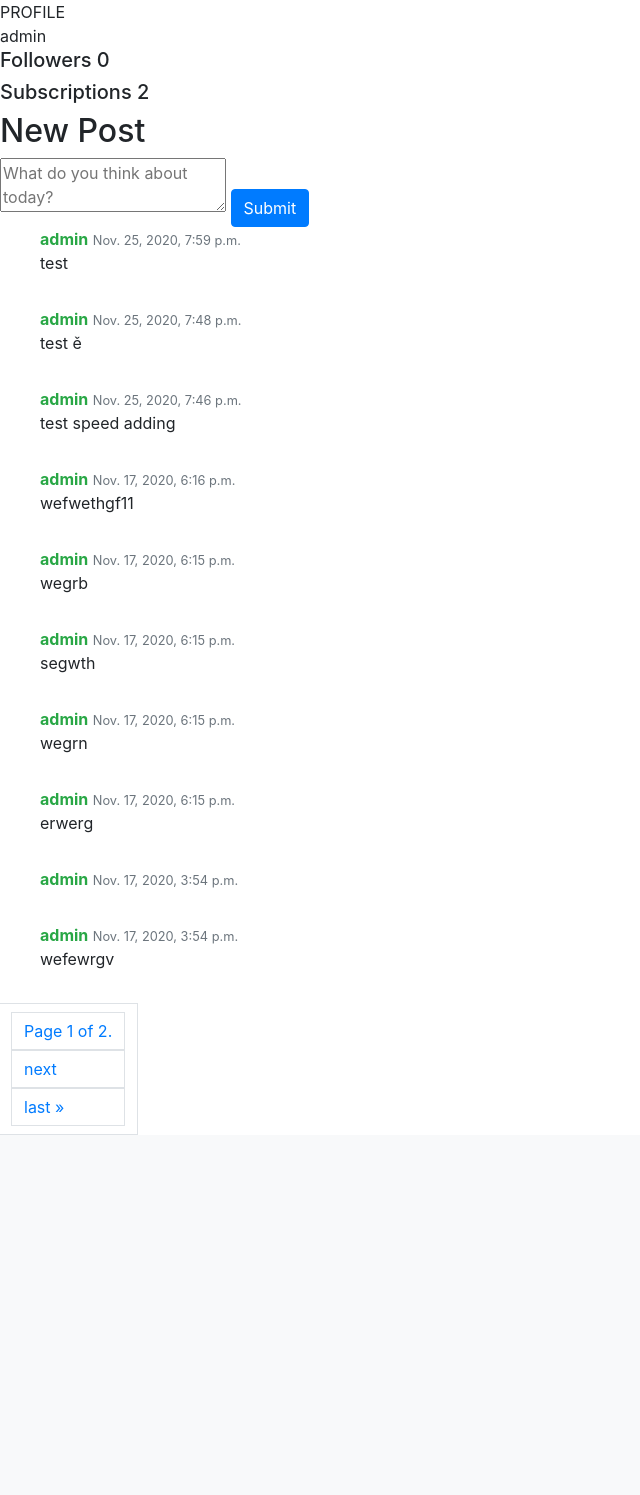
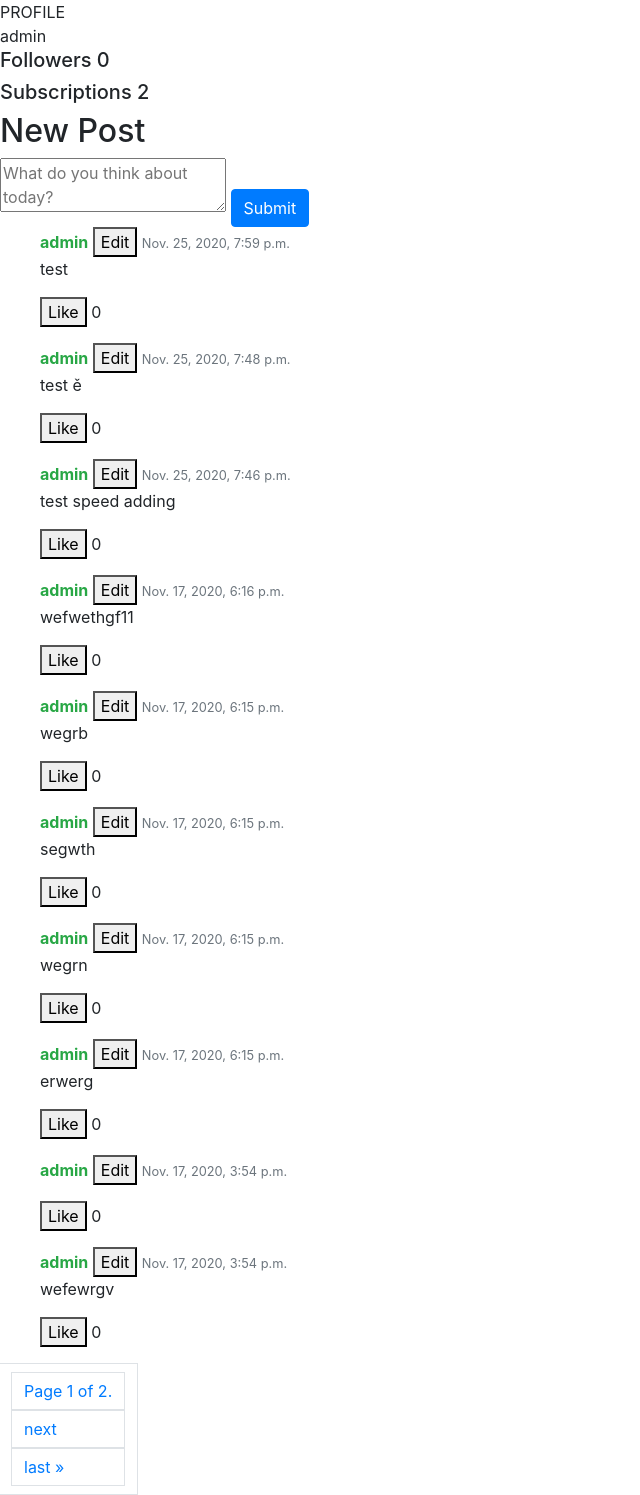
Before and after one commit to sultanby/cs50-web, a Django app: page /profile/admin in a window 1280 px wide. Shown: the part 56-1551 px from the top of the page, without its empty margins (0-640 px from the left). Before the commit the page ends 1191 px from the top, so only its background shows below. Run offline with Django 3.2, Linux system fonts and the light colour scheme; a user stored in the database is signed in; data comes from the database, SQL or seed files in the repository; both versions use the stored data as it was after the commit; data that the repository does not hold is empty; some libraries are stand-ins or nearby versions.

Commit message:
web-50 project4 network "Edit Post" + "Like Unlike" commit .gitignore

```diff
--- a/project4/network/models.py
+++ b/project4/network/models.py
@@ -10,10 +10,11 @@ class Post(models.Model):
     post = models.TextField(blank=True)
     post_time = models.DateTimeField(default=timezone.now)
     user_posted = models.ForeignKey(User, on_delete=models.CASCADE)
+    like = models.ManyToManyField(User, default=0, related_name='like')
 
     def __str__(self):
         return f"id of post: {self.id}, user posted: {self.user_posted}, "\
-               f" at {self.post_time}, text of post: {self.post}"
+               f" at {self.post_time}, text of post: {self.post}, people liked this post: {self.like}"
 
 class ProfileFollows(models.Model):
     user_to_follow = models.ForeignKey(User, on_delete=models.CASCADE, related_name="following_user")
--- a/project4/network/static/network/network.js
+++ b/project4/network/static/network/network.js
@@ -1,20 +1,28 @@
 document.addEventListener('DOMContentLoaded', function() {
 
+    document.querySelector('.alert').style.display = 'none';
 
     if (document.querySelector('#new_post'))
     {
       document.querySelector('#new_post').addEventListener('click', () => new_post());
     }
+    //calls function edit() for clicked edit post button
+    document.querySelectorAll('.edit-post')
+        .forEach(item => {
+            item.addEventListener('click',() => edit(item));
+        });
 
-    document.querySelector('.alert').style.display = 'none';
-
-  });
+    document.querySelectorAll('.like-btn')
+        .forEach(item => {
+            item.addEventListener('click',() => like(item));
+        });
+});
 
 function new_post(){
     fetch('/post', {
       method: 'POST',
       body: JSON.stringify({
-          new_post_text: document.querySelector('#post-text').value,
+          newPostText: document.querySelector('#post-text').value,
       })
 
     })
@@ -34,3 +42,66 @@ function new_post(){
 
     document.querySelector('#post-text').value = '';
 }
+
+function edit(item) {
+    let id = item.getAttribute("id");
+    console.log(id);
+    document.querySelector(`#post-text-for-${id}`).style.display = "none";
+    document.querySelector(`.edit-btn-${id}`).style.display = "none";
+    document.querySelector(`#textarea-edit-for-${id}`).style.display = "block";
+    document.querySelector(`#save-edit-for-${id}`).style.display = "block";
+    document.querySelector(`#cancel-edit-for-${id}`).style.display = "block";
+    document.querySelector(`#cancel-edit-for-${id}`).addEventListener('click', function(){
+        document.querySelector(`#post-text-for-${id}`).style.display = "block";
+        document.querySelector(`.edit-btn-${id}`).style.display = "inline";
+        document.querySelector(`#textarea-edit-for-${id}`).style.display = "none";
+        document.querySelector(`#save-edit-for-${id}`).style.display = "none";
+        document.querySelector(`#cancel-edit-for-${id}`).style.display = "none";
+    });
+    document.querySelector(`#save-edit-for-${id}`).addEventListener('click', () => saveEdit(id));
+}
+
+function saveEdit(id){
+    let editedPostText = document.querySelector(`#textarea-edit-for-${id}`).value;
+    console.log(id, editedPostText);
+
+    let formData = new FormData();
+    formData.append("id", id);
+    formData.append("editedPostText", editedPostText);
+    //console.log(formData);
+    /*for (var key of formData.entries()) {
+			console.log(key[0] + ', ' + key[1])
+		}
+	*/
+
+    fetch("/edit", {
+        body: formData,
+        method: 'POST',
+    })
+    .then(response => response.json())
+    .then(result => {
+        if (result["error"]){
+            console.log(result);
+            document.querySelector('#message').innerHTML = result["error"];
+            document.querySelector('.alert').style.display = 'block';
+        }
+        else {
+            console.log(result);
+            document.querySelector('.alert').style.display = 'none';
+            document.querySelector(`#post-text-for-${id}`).innerHTML = editedPostText;
+            document.querySelector(`#post-text-for-${id}`).style.display = "block";
+            document.querySelector(`.edit-btn-${id}`).style.display = "inline";
+            document.querySelector(`#textarea-edit-for-${id}`).style.display = "none";
+            document.querySelector(`#save-edit-for-${id}`).style.display = "none";
+            document.querySelector(`#cancel-edit-for-${id}`).style.display = "none";
+            document.querySelector(`#textarea-edit-for-${id}`).value = editedPostText;
+        }
+
+    });
+
+}
+
+function like(item){
+    let id = item.getAttribute("id");
+    console.log(id);
+}
--- a/project4/network/templates/network/posts.html
+++ b/project4/network/templates/network/posts.html
@@ -4,12 +4,21 @@
             <li class="media">
                 <div class="media-body">
                     <strong class="text-success">{{post.user_posted}}</strong>
+                    {% if post.user_posted == user %}
+                        <button class="edit-post edit-btn-{{ post.id }}" id="{{ post.id }}">Edit</button>
+                    {% endif %}
                     <span class="text-muted pull-right">
                         <small class="text-muted">{{post.post_time}}</small>
                     </span>
-                        <p>
+                    <p id="post-text-for-{{post.id}}" class="post-text" style="display:block;">
                         {{post.post}}
                     </p>
+                    <textarea id="textarea-edit-for-{{post.id}}" class="edit-textarea" style="display:none;">{{post.post}}</textarea>
+                    <button id="save-edit-for-{{post.id}}" class="edit-textarea" style="display:none;">Save edit</button>
+                    <button id="cancel-edit-for-{{post.id}}" class="edit-textarea" style="display:none;">Cancel edit</button>
+
+                    <button class ="like-btn" id="liked-post-{{post.id}}">Like</button>
+                    <span>{{post.like.count}}</span>
                 </div>
             </li>
         </ul>
--- a/project4/network/urls.py
+++ b/project4/network/urls.py
@@ -1,7 +1,6 @@
 from django.urls import path
 from django.urls import path
 
-from . import views
 from . import views
 
 urlpatterns = [
@@ -14,5 +13,6 @@ urlpatterns = [
     path("post", views.new_post, name="new post"),
     path("profile/<username>", views.profile_page, name="profile page"),
     path("following", views.following_posts, name="following posts"),
-
+    path("edit", views.edit, name="edit"),
+    path("like", views.like, name="like"),
 ]
--- a/project4/network/views.py
+++ b/project4/network/views.py
@@ -84,6 +84,7 @@ def register(request):
     else:
         return render(request, "network/register.html")
 
+
 @csrf_exempt
 @login_required
 def new_post(request):
@@ -113,6 +114,7 @@ def new_post(request):
 
     return JsonResponse({"message": "Post added successfully."}, status=201)
 
+
 @csrf_exempt
 @login_required
 def profile_page(request, username):
@@ -127,7 +129,7 @@ def profile_page(request, username):
     followers = users_profile.following_user.all()
     followings = users_profile.follower_user.all()
 
-    #add paginator
+    # add paginator
     paginator = Paginator(all_users_posts, 10)
     page_number = request.GET.get('page')
     page_obj = paginator.get_page(page_number)
@@ -140,7 +142,7 @@ def profile_page(request, username):
             ProfileFollows.objects.create(user_to_follow=users_profile, follower=request.user)
         else:
             print("Error: wrong input name")
-        return HttpResponseRedirect(reverse("profile page", args=(username, )))
+        return HttpResponseRedirect(reverse("profile page", args=(username,)))
 
     return render(request, "network/profile.html", {
         'all_posts': all_users_posts,
@@ -151,6 +153,7 @@ def profile_page(request, username):
         'is_followed': is_followed,
         'users_profile': users_profile
     })
+
 
 @csrf_exempt
 @login_required
@@ -165,7 +168,6 @@ def following_posts(request):
     # Separating all the posts to the groups of 10
     paginator = Paginator(all_posts, 10)
 
-
     page_number = request.GET.get('page')
     page_obj = paginator.get_page(page_number)
 
@@ -178,3 +180,33 @@ def following_posts(request):
 
     else:
         return HttpResponseRedirect(reverse("login"))
+
+
+@csrf_exempt
+@login_required
+def edit(request):
+    if request.method == "POST":
+        post_id = request.POST.get('id')
+        new_post_text = request.POST.get('editedPostText')
+        print(post_id, new_post_text)
+
+        post = Post.objects.get(id=post_id)
+        print(post.post)
+        print(new_post_text)
+        if post.user_posted == request.user:
+            print("we are in if")
+            post.post = new_post_text
+            post.save()
+            return JsonResponse({"message": "Post added successfully."}, status=201)
+        else:
+            return JsonResponse({"error": "can't edit"}, status=400)
+    else:
+        return JsonResponse({"error": "POST request required."}, status=400)
+
+@csrf_exempt
+@login_required
+def like(request):
+    if request.method == "POST":
+        return JsonResponse({"message": "Post liked successfully."}, status=201)
+    else:
+        return JsonResponse({"error": "POST request required."}, status=400)
```
Also changed, not shown: project4/db.sqlite3. Lines whose indentation alone changed are shown as unchanged.
